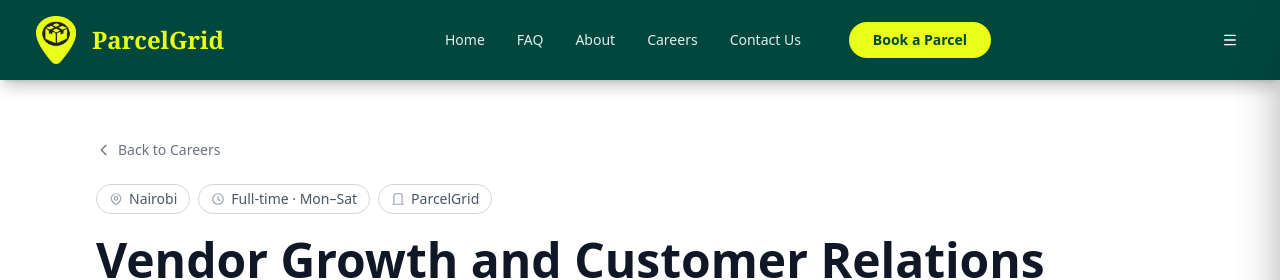
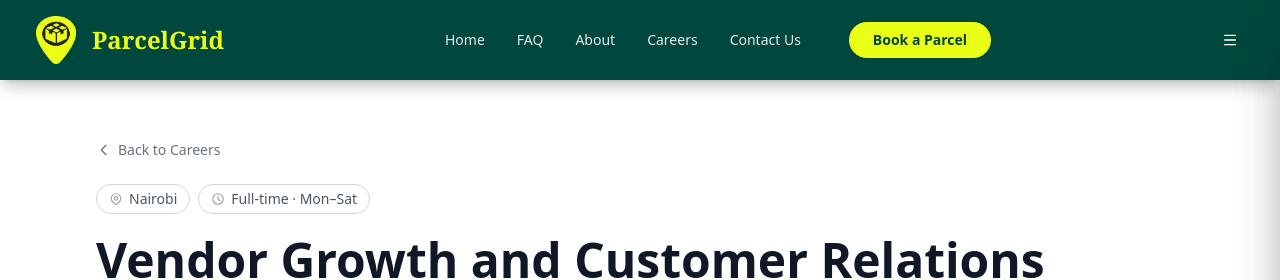
Before and after one commit to mcgarretronald/parcelgrid-website, a React (Vite) app: page /careers/vendor-growth-officer in a window 1280 px wide. Shown: the top 280 px of the page. Built offline with nearby package versions, Linux system fonts and the light colour scheme.

Commit message:
refactor: remove unused ParcelGrid label from Vendor Growth Job page

```diff
--- a/src/pages/VendorGrowthJobPage.tsx
+++ b/src/pages/VendorGrowthJobPage.tsx
@@ -37,12 +37,6 @@ const VendorGrowthJobPage: React.FC = () => {
                 <path strokeLinecap="round" strokeLinejoin="round" strokeWidth={2} d="M12 8v4l3 3m6-3a9 9 0 11-18 0 9 9 0 0118 0z" />
               </svg>
               Full-time · Mon–Sat
-            </span>
-            <span className="inline-flex items-center gap-1.5 border border-gray-300 text-gray-600 text-sm px-3 py-1 rounded-full">
-              <svg className="w-3.5 h-3.5 text-gray-400" fill="none" stroke="currentColor" viewBox="0 0 24 24">
-                <path strokeLinecap="round" strokeLinejoin="round" strokeWidth={2} d="M19 21V5a2 2 0 00-2-2H7a2 2 0 00-2 2v16m14 0h2M5 21H3m14 0H7" />
-              </svg>
-              ParcelGrid
             </span>
           </div>
 
```
